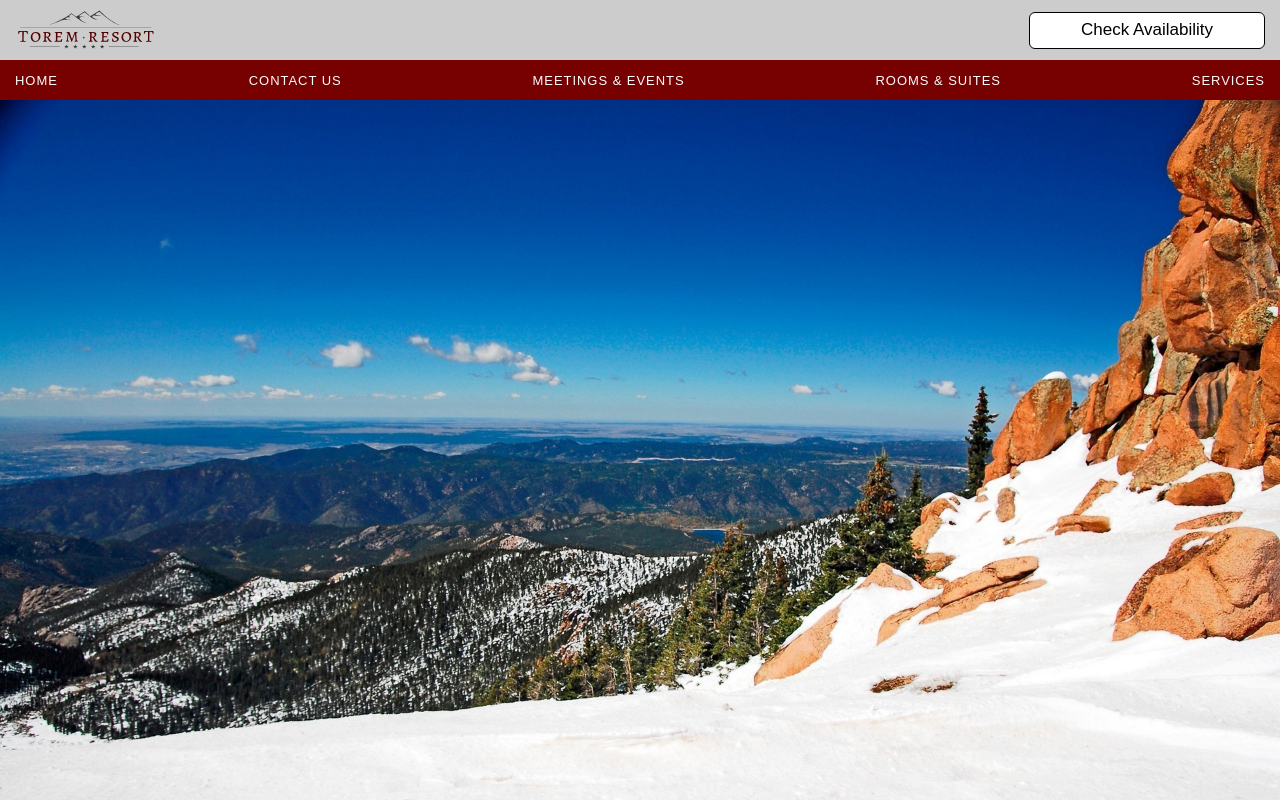
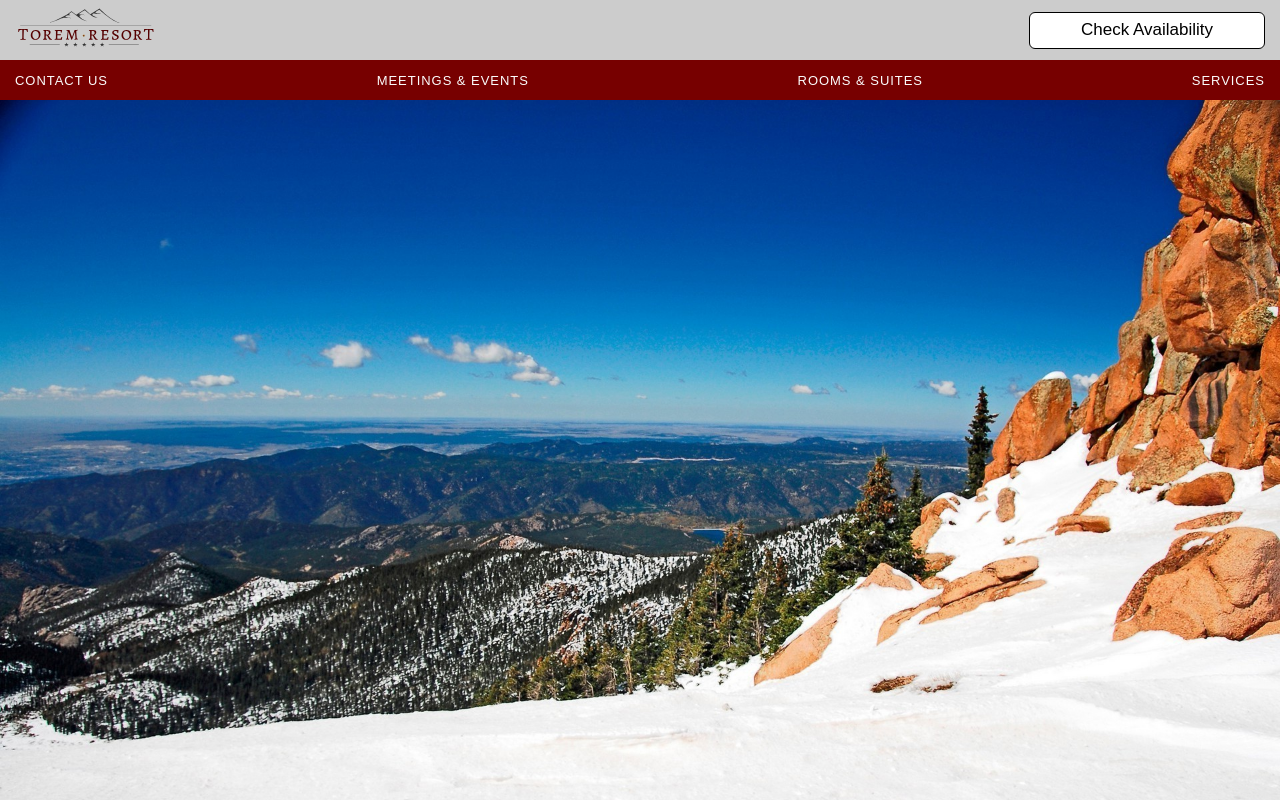
Before and after one commit to Gabewest1/hotel, a React (Create React App) app: page / in a window 1280 px wide. Shown: the top 800 px of the page. Built offline with nearby package versions, Linux system fonts and the light colour scheme; a web font is replaced by a local one.

Commit message:
Removed the nav item for home. Made the Logo send the user to the home page.

```diff
--- a/src/components/Navbar/index.js
+++ b/src/components/Navbar/index.js
@@ -10,7 +10,9 @@ class Navbar extends React.Component {
                 <Background />
 
                 <TopNavbar>
-                    <Logo src="/assets/images/logo5.svg" />
+                    <Link to="/">
+                        <Logo src="/assets/images/logo5.svg" />
+                    </Link>
 
                     <BookRoomButtonContainer>
                         <BookRoomButton to="/listings">Check Availability</BookRoomButton>
@@ -19,7 +21,6 @@ class Navbar extends React.Component {
 
                 <BottomNavbar>
                     <List>
-                        <ListItem><Link to="/">Home</Link></ListItem>
                         <ListItem><Link to="/contact">Contact Us</Link></ListItem>
                         <ListItem><Link to="/events">Meetings &amp; Events</Link></ListItem>
                         <ListItem><Link to="/rooms">Rooms &amp; Suites</Link></ListItem>
```
